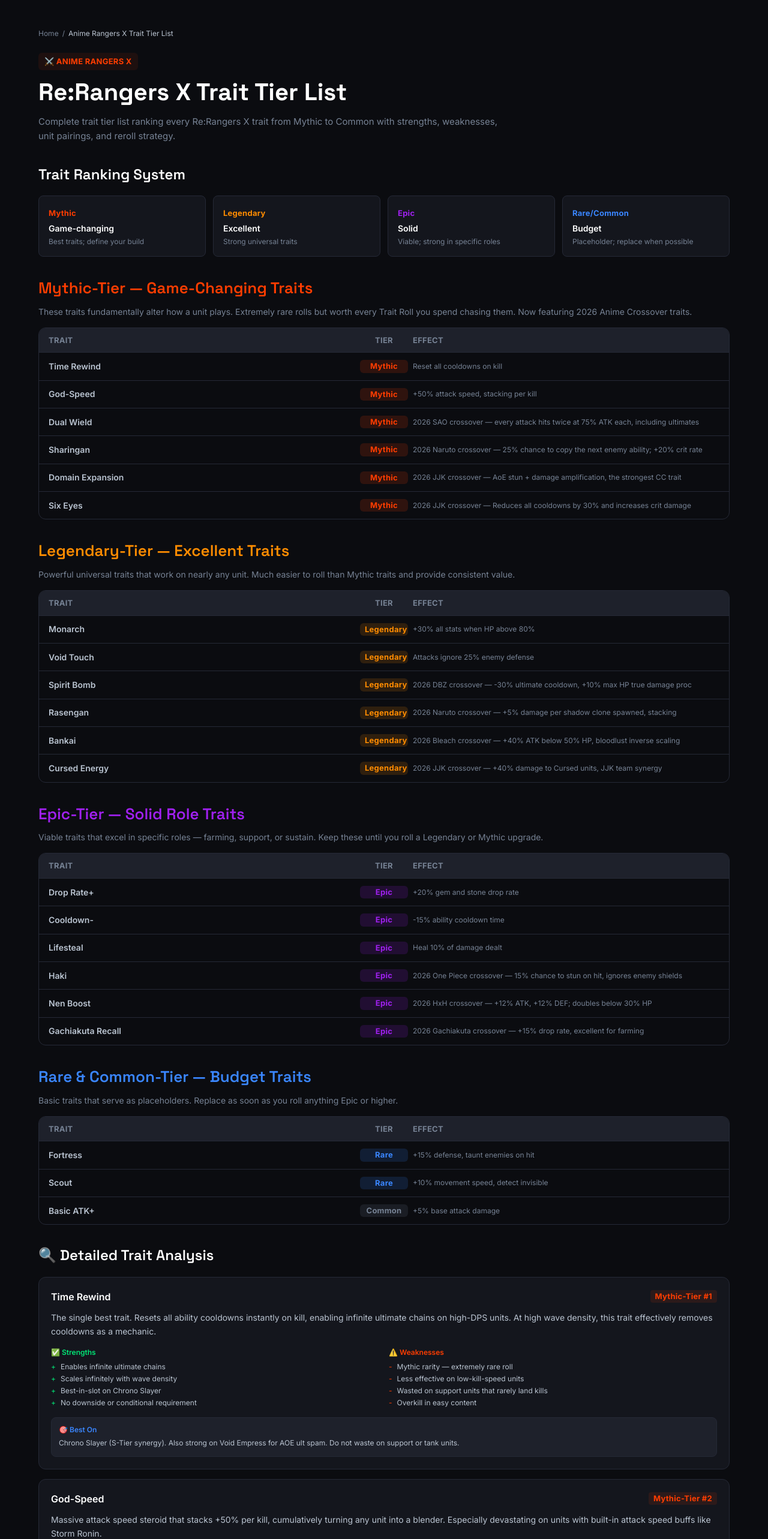
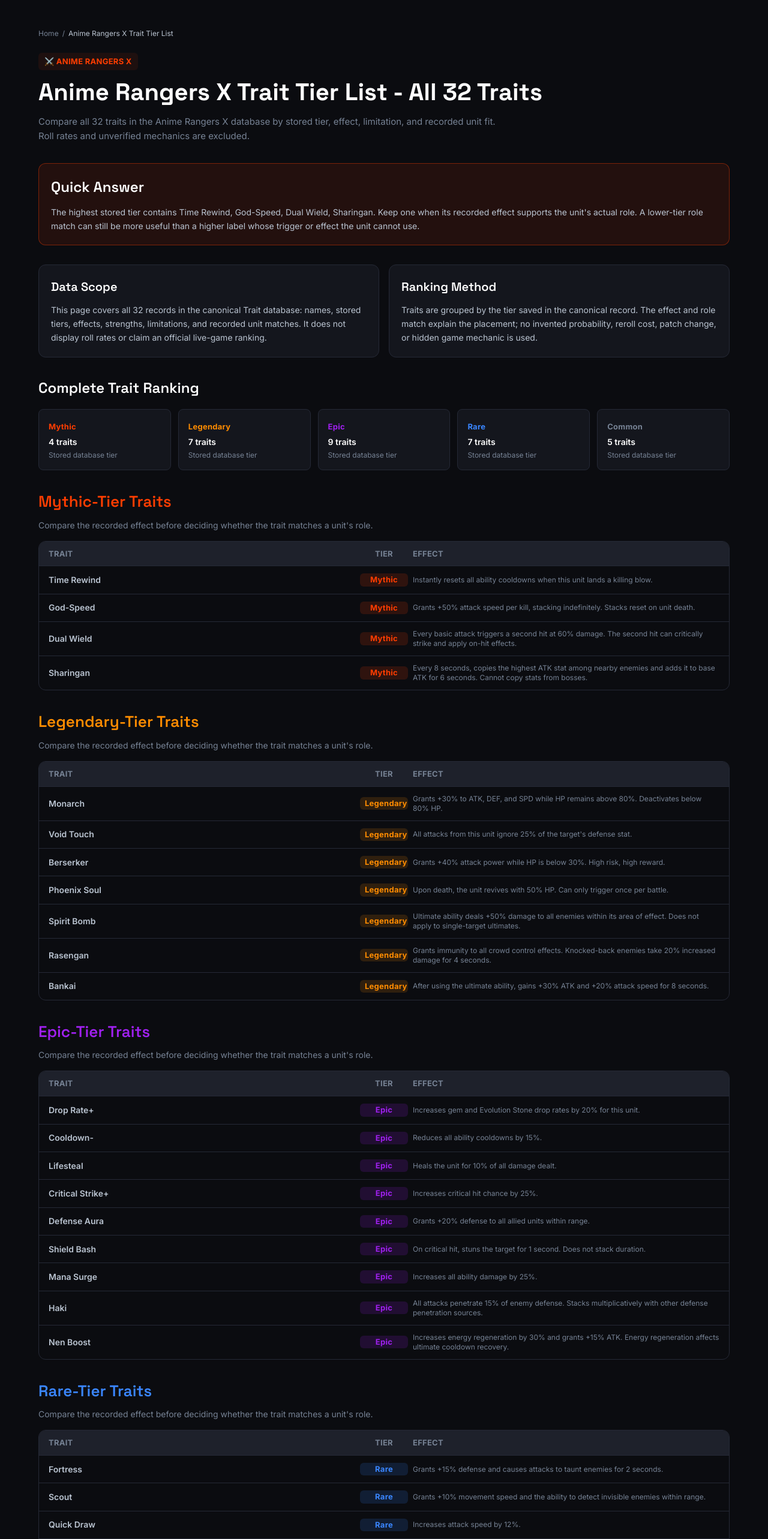
Before and after one commit to mojo5566/growandrangers-xyz, a Next.js app: page /anime-rangers-x/trait-tier-list in a window 1280 px wide. Shown: the top 2566 px of the page at 60% size. Built offline with nearby package versions, Linux system fonts and the light colour scheme.

Commit message:
content: improve Anime Rangers X trait tier list

```diff
--- a/src/app/anime-rangers-x/trait-tier-list/page.tsx
+++ b/src/app/anime-rangers-x/trait-tier-list/page.tsx
@@ -1,28 +1,25 @@
 import type { Metadata } from "next";
+import Link from "next/link";
+import ContentFAQ from "@/components/ContentFAQ";
 import ContentLayout from "@/components/ContentLayout";
-import ContentFAQ from "@/components/ContentFAQ";
 import TierTable from "@/components/TierTable";
-import Link from "next/link";
 import data from "@/data/rangers/trait-tier-list";
+import { traits } from "@/data/rangers/database/traits";
+import { units } from "@/data/rangers/database/units";
+
+const PAGE_KEYWORDS = [
+  "Anime Rangers X trait tier list",
+  "Anime Rangers X best traits",
+  "Anime Rangers X trait effects",
+  "Re:Rangers X trait tier list",
+];
 
 export const metadata: Metadata = {
-  title: `${data.title}`,
+  title: data.title,
   description: data.description,
-  keywords: [
-    "Anime Rangers X trait tier list",
-    "Re:Rangers X best traits",
-    "Time Rewind trait",
-    "God-Speed trait",
-    "trait reroll guide",
-    "Void Touch",
-    "Monarch trait",
-  ],
+  keywords: PAGE_KEYWORDS,
   alternates: { canonical: "/anime-rangers-x/trait-tier-list" },
-  openGraph: {
-    title: data.title,
-    description: data.description,
-    type: "website",
-  },
+  openGraph: { title: data.title, description: data.description, type: "website" },
 };
 
 const tierColors: Record<string, string> = {
@@ -30,10 +27,23 @@
   Legendary: "#FF8C00",
   Epic: "#A020F0",
   Rare: "#3A86FF",
-  Common: "#3A86FF",
+  Common: "#768294",
 };
 
+const tierOrder = ["Mythic", "Legendary", "Epic", "Rare", "Common"] as const;
+
+function findUnit(name: string) {
+  const normalized = name.toLowerCase();
+  return units.find(
+    (unit) =>
+      unit.name.toLowerCase() === normalized ||
+      unit.aliases.some((alias) => alias.toLowerCase() === normalized),
+  );
+}
+
 export default function TraitTierListPage() {
+  const topTraits = traits.filter((trait) => trait.tier === "Mythic");
+
   return (
     <ContentLayout
       title={data.title}
@@ -42,129 +52,108 @@
       canonicalPath="/anime-rangers-x/trait-tier-list"
       accent="rangers"
       updatedAt={data.updatedAt}
+      articleSection="Anime Rangers X Traits"
+      keywords={PAGE_KEYWORDS}
+      about={[{ name: "Anime Rangers X" }, { name: "Re:Rangers X" }, { name: "Roblox game guides" }]}
     >
-      {/* Tier Explanation */}
+      <section aria-labelledby="quick-answer-heading" className="rounded-xl border border-[#FF3D00]/40 bg-[#FF3D00]/10 p-5">
+        <h2 id="quick-answer-heading" className="font-heading text-[20px] font-semibold text-white lg:text-[24px]">Quick Answer</h2>
+        <p className="mt-3 text-sm leading-relaxed text-[#BAC4D1]">
+          The highest stored tier contains {topTraits.map((trait) => trait.name).join(", ")}. Keep one when its recorded effect supports the unit&apos;s actual role. A lower-tier role match can still be more useful than a higher label whose trigger or effect the unit cannot use.
+        </p>
+      </section>
+
+      <section aria-labelledby="scope-heading" className="grid gap-4 lg:grid-cols-2">
+        <article className="rounded-xl border border-[#252936] bg-[#14161D] p-5">
+          <h2 id="scope-heading" className="font-heading text-[20px] font-semibold text-white">Data Scope</h2>
+          <p className="mt-3 text-sm leading-relaxed text-[#BAC4D1]">
+            This page covers all {traits.length} records in the canonical Trait database: names, stored tiers, effects, strengths, limitations, and recorded unit matches. It does not display roll rates or claim an official live-game ranking.
+          </p>
+        </article>
+        <article className="rounded-xl border border-[#252936] bg-[#14161D] p-5">
+          <h2 className="font-heading text-[20px] font-semibold text-white">Ranking Method</h2>
+          <p className="mt-3 text-sm leading-relaxed text-[#BAC4D1]">
+            Traits are grouped by the tier saved in the canonical record. The effect and role match explain the placement; no invented probability, reroll cost, patch change, or hidden game mechanic is used.
+          </p>
+        </article>
+      </section>
+
       <section aria-labelledby="tiers-heading">
-        <h2 id="tiers-heading" className="font-heading text-[20px] font-semibold text-white lg:text-[24px] mb-4">
-          Trait Ranking System
-        </h2>
-        <div className="grid grid-cols-2 sm:grid-cols-4 gap-3">
-          {data.tierExplanation.map((t) => (
-            <div key={t.tier} className="rounded-lg border border-[#252936] bg-[#14161D] p-4">
-              <span className="code-text text-sm" style={{ color: t.color }}>
-                {t.tier}
-              </span>
-              <p className="mt-1 text-sm font-semibold text-white">{t.label}</p>
-              <p className="mt-1 text-xs text-[#768294]">{t.desc}</p>
-            </div>
+        <h2 id="tiers-heading" className="font-heading text-[20px] font-semibold text-white lg:text-[24px] mb-4">Complete Trait Ranking</h2>
+        <div className="grid grid-cols-2 gap-3 sm:grid-cols-3 lg:grid-cols-5">
+          {tierOrder.map((tier) => {
+            const count = traits.filter((trait) => trait.tier === tier).length;
+            return (
+              <div key={tier} className="rounded-lg border border-[#252936] bg-[#14161D] p-4">
+                <span className="code-text text-sm" style={{ color: tierColors[tier] }}>{tier}</span>
+                <p className="mt-1 text-sm font-semibold text-white">{count} traits</p>
+                <p className="mt-1 text-xs text-[#768294]">Stored database tier</p>
+              </div>
+            );
+          })}
+        </div>
+      </section>
+
+      {tierOrder.map((tier) => {
+        const tierTraits = traits.filter((trait) => trait.tier === tier);
+        return (
+          <section key={tier} aria-labelledby={`tier-${tier}`}>
+            <h2 id={`tier-${tier}`} className="font-heading text-[22px] font-semibold lg:text-[26px] mb-2" style={{ color: tierColors[tier] }}>{tier}-Tier Traits</h2>
+            <p className="mb-4 text-sm text-[#768294]">Compare the recorded effect before deciding whether the trait matches a unit&apos;s role.</p>
+            <TierTable
+              rows={tierTraits.map((trait) => ({ name: trait.name, tier: trait.tier, description: trait.effect }))}
+              colHeaders={["TRAIT", "TIER", "EFFECT"]}
+            />
+          </section>
+        );
+      })}
+
+      <section aria-labelledby="details-heading">
+        <h2 id="details-heading" className="font-heading text-[20px] font-semibold text-white lg:text-[24px] mb-3">Trait Effects and Unit Fit</h2>
+        <p className="mb-4 text-sm leading-relaxed text-[#768294]">
+          The database does not store a separate Boss, idle, story, or farming mode field. Mode claims are therefore limited to what the recorded effect explicitly supports, such as resource drops, kill triggers, defense penetration, healing, or cooldown use.
+        </p>
+        <div className="grid gap-4 sm:grid-cols-2">
+          {traits.map((trait) => (
+            <article key={trait.id} className="rounded-xl border border-[#252936] bg-[#14161D] p-5">
+              <div className="flex flex-wrap items-start justify-between gap-2">
+                <h3 className="text-base font-semibold text-white">{trait.name}</h3>
+                <span className="code-text rounded px-2 py-0.5 text-xs font-semibold" style={{ color: tierColors[trait.tier], backgroundColor: tierColors[trait.tier] + "1a" }}>{trait.tier}</span>
+              </div>
+              <p className="mt-3 text-sm leading-relaxed text-[#BAC4D1]">{trait.effect}</p>
+              <dl className="mt-4 grid gap-3 text-xs">
+                <div><dt className="font-semibold text-[#00E676]">Why keep it</dt><dd className="mt-1 leading-relaxed text-[#BAC4D1]">{trait.strengths[0]}</dd></div>
+                <div><dt className="font-semibold text-[#FF8C00]">Condition or limitation</dt><dd className="mt-1 leading-relaxed text-[#BAC4D1]">{trait.weaknesses[0]}</dd></div>
+                <div>
+                  <dt className="font-semibold text-[#3A86FF]">Recorded unit fit</dt>
+                  <dd className="mt-1 flex flex-wrap gap-x-2 gap-y-1 text-[#BAC4D1]">
+                    {trait.bestOn.length > 0 ? trait.bestOn.map((name) => {
+                      const unit = findUnit(name);
+                      return unit ? <Link key={name} href={`/anime-rangers-x/units/${unit.id}`} className="hover:text-[#FF3D00] hover:underline">{name}</Link> : <span key={name}>{name}</span>;
+                    }) : <span>Not recorded</span>}
+                  </dd>
+                </div>
+              </dl>
+              <Link href={`/anime-rangers-x/traits/${trait.id}`} className="mt-4 inline-block text-xs font-semibold text-[#FF3D00] hover:underline">Open {trait.name} detail -&gt;</Link>
+            </article>
           ))}
         </div>
       </section>
 
-      {/* Per-Tier Sections */}
-      {data.tiers.map((tierGroup) => {
-        const tierKey = tierGroup.name.split("-")[0].trim();
-        const tierColor = tierColors[tierKey] || "#3A86FF";
-        return (
-          <section key={tierGroup.name} aria-labelledby={`tier-${tierKey}`}>
-            <h2
-              id={`tier-${tierKey}`}
-              className="font-heading text-[22px] font-semibold text-white lg:text-[26px] mb-2"
-              style={{ color: tierColor }}
-            >
-              {tierGroup.name}
-            </h2>
-            <p className="text-sm text-[#768294] mb-4">{tierGroup.description}</p>
-            <TierTable rows={tierGroup.entries} colHeaders={["TRAIT", "TIER", "EFFECT"]} />
-          </section>
-        );
-      })}
-
-      {/* Detailed Cards */}
-      <section aria-labelledby="details-heading">
-        <h2 id="details-heading" className="font-heading text-[20px] font-semibold text-white lg:text-[24px] mb-4">
-          🔍 Detailed Trait Analysis
-        </h2>
-        <div className="space-y-4">
-          {data.detailCards.map((card) => (
-            <div key={card.name} className="rounded-xl border border-[#252936] bg-[#14161D] p-5">
-              <div className="flex items-center justify-between flex-wrap gap-2 mb-3">
-                <h3 className="text-base font-semibold text-white">{card.name}</h3>
-                <span
-                  className="code-text inline-block rounded px-2 py-0.5 text-xs font-semibold"
-                  style={{ color: card.color, backgroundColor: card.color + "1a" }}
-                >
-                  {card.rank}
-                </span>
-              </div>
-              <p className="text-sm text-[#BAC4D1] leading-relaxed mb-4">{card.desc}</p>
-              <div className="grid gap-4 sm:grid-cols-2">
-                <div>
-                  <h4 className="text-xs font-semibold text-[#00E676] mb-2">✅ Strengths</h4>
-                  <ul className="space-y-1">
-                    {(card.strengths || []).map((s, i) => (
-                      <li key={i} className="flex gap-2 text-xs text-[#BAC4D1]">
-                        <span className="text-[#00E676] shrink-0">+</span> {s}
-                      </li>
-                    ))}
-                  </ul>
-                </div>
-                <div>
-                  <h4 className="text-xs font-semibold text-[#FF3D00] mb-2">⚠️ Weaknesses</h4>
-                  <ul className="space-y-1">
-                    {(card.weaknesses || []).map((w, i) => (
-                      <li key={i} className="flex gap-2 text-xs text-[#BAC4D1]">
-                        <span className="text-[#FF3D00] shrink-0">-</span> {w}
-                      </li>
-                    ))}
-                  </ul>
-                </div>
-              </div>
-              {card.bestOn && (
-                <div className="mt-4 rounded-lg bg-[#1E212B] p-3 border border-[#252936]">
-                  <h4 className="text-xs font-semibold text-[#3A86FF] mb-1">🎯 Best On</h4>
-                  <p className="text-xs text-[#BAC4D1] leading-relaxed">{card.bestOn}</p>
-                </div>
-              )}
-            </div>
-          ))}
-        </div>
+      <section aria-labelledby="reroll-boundary-heading" className="rounded-xl border border-[#252936] bg-[#14161D] p-5">
+        <h2 id="reroll-boundary-heading" className="font-heading text-[20px] font-semibold text-white lg:text-[24px]">When to Stop Rerolling</h2>
+        <p className="mt-3 text-sm leading-relaxed text-[#BAC4D1]">
+          This ranking helps identify whether an effect fits the unit; it does not prescribe a cost or number of attempts. Stop when you have a useful role match or reach the budget set before rolling. For the actual process, replacement risk, stopping rules, and resource management, use the <Link href="/anime-rangers-x/trait-reroll" className="font-semibold text-[#FF3D00] hover:underline">Trait Reroll Guide</Link>.
+        </p>
       </section>
 
-      {/* Optimal Pairings */}
-      {data.pairingTable && data.pairingTable.length > 0 && (
-        <section className="rounded-xl border border-[#252936] bg-[#14161D] p-5">
-          <h2 className="font-heading text-[20px] font-semibold text-white mb-3">
-            🎯 Optimal Trait-to-Unit Pairings
-          </h2>
-          <div className="space-y-2">
-            {data.pairingTable.map((row, i) => (
-              <div key={i} className="border-l-2 border-[#FF3D00] bg-[#1E212B] p-3">
-                <span className="text-sm font-semibold text-[#BAC4D1]">{row.trait}</span>
-                <span className="text-xs text-[#768294] ml-2">→ {row.unit}</span>
-                <p className="mt-1 text-xs text-[#768294]">{row.why}</p>
-              </div>
-            ))}
-          </div>
-        </section>
-      )}
-
-      {/* Related Guides */}
-      <section aria-labelledby="related">
-        <h2 id="related" className="font-heading text-[20px] font-semibold text-white lg:text-[24px] mb-4">
-          🔗 Related Anime Rangers X Guides
-        </h2>
-        <div className="grid gap-3 sm:grid-cols-2 lg:grid-cols-3">
-          {data.relatedGuides.map((g, i) => (
-            <Link
-              key={i}
-              href={g.href}
-              className="rounded-lg border border-[#252936] bg-[#14161D] p-4 transition hover:border-[#FF3D00] group"
-            >
-              <span className="text-sm font-semibold text-[#BAC4D1] group-hover:text-[#FF3D00] transition">
-                {g.label} →
-              </span>
-              <p className="mt-1 text-xs text-[#768294]">{g.description}</p>
+      <section aria-labelledby="related-heading">
+        <h2 id="related-heading" className="font-heading text-[20px] font-semibold text-white lg:text-[24px] mb-4">Related Anime Rangers X Guides</h2>
+        <div className="grid gap-3 sm:grid-cols-2 lg:grid-cols-4">
+          {data.relatedGuides.map((guide) => (
+            <Link key={guide.href} href={guide.href} className="group rounded-lg border border-[#252936] bg-[#14161D] p-4 transition hover:border-[#FF3D00]">
+              <span className="text-sm font-semibold text-[#BAC4D1] transition group-hover:text-[#FF3D00]">{guide.label} -&gt;</span>
+              <p className="mt-1 text-xs text-[#768294]">{guide.description}</p>
             </Link>
           ))}
         </div>
--- a/src/data/rangers/trait-tier-list.ts
+++ b/src/data/rangers/trait-tier-list.ts
@@ -1,9 +1,9 @@
 import type { TierListPageData } from "../types";
 
 const data: TierListPageData = {
-  title: "Re:Rangers X Trait Tier List",
-  description: "Complete trait tier list ranking every Re:Rangers X trait from Mythic to Common with strengths, weaknesses, unit pairings, and reroll strategy.",
-  updatedAt: "July 7, 2026",
+  title: "Anime Rangers X Trait Tier List - All 32 Traits",
+  description: "Compare all 32 traits in the Anime Rangers X database by stored tier, effect, limitation, and recorded unit fit. Roll rates and unverified mechanics are excluded.",
+  updatedAt: "August 4, 2026",
   breadcrumbs: [
     { label: "Home", href: "/" },
     { label: "Anime Rangers X Trait Tier List", href: "/anime-rangers-x/trait-tier-list" },
@@ -82,17 +82,19 @@
     { trait: "Six Eyes", unit: "Gojo/Chrono Slayer", why: "Cooldown reduction for ability spam" },
   ],
   faq: [
-    { question: "What is the best trait in Anime Rangers X?", answer: "Time Rewind (Mythic #1) is the best trait — it resets all cooldowns on kill, enabling infinite ultimate chains on Chrono Slayer. God-Speed (Mythic #2) is the best farming trait with its stacking +50% attack speed per kill." },
-    { question: "How do I get better traits?", answer: "Use Trait Rolls obtained from promo codes, events, and gem purchases. There are 48 active codes providing thousands of Trait Rerolls total. Save your rolls for Mythic and Legendary units. Stack multiple rolls for better odds during trait-boosted events." },
-    { question: "Can I change a trait after applying it?", answer: "Yes, rerolling replaces the current trait permanently. There is no refund. The Re:Rangers update added a trait lock feature for 50 Gems that prevents accidental rerolls." },
-    { question: "Which trait is best for beginners?", answer: "Monarch (Legendary) is the best beginner-friendly trait — +30% all stats with a simple HP condition. It is significantly easier to roll than Mythic traits and works on any unit. Pair with Tide Guardian to maintain the 80% HP threshold." },
-    { question: "How do I get JJK crossover traits?", answer: "JJK crossover traits like Domain Expansion and Six Eyes are obtainable through the Trait Reroll system. Use codes like JJKUPD2!, FREEREROLLS!, and CATCHINGUP to stockpile Trait Rerolls. The 1st Anniversary event also provides bonus rerolls." },
+    { question: "What are the highest-tier traits in this Anime Rangers X database?", answer: "Time Rewind, God-Speed, Dual Wield, and Sharingan are the four records stored as Mythic tier. This is the site's canonical database grouping, not an official live-game ranking." },
+    { question: "How many traits are included in this tier list?", answer: "The page includes all 32 canonical trait records: 4 Mythic, 7 Legendary, 9 Epic, 7 Rare, and 5 Common." },
+    { question: "Which trait is best for a unit?", answer: "Match the recorded effect to the unit's role, ultimate, passive, and limitations. Each card lists the unit names stored in the trait record and links to canonical unit pages when available." },
+    { question: "Which traits are useful for farming?", answer: "Use effects that explicitly mention resource or item drops, such as Drop Rate+ or Luck+. The page does not infer a farming bonus when the canonical effect does not record one." },
+    { question: "Are exact trait roll rates included?", answer: "No. This tier list deliberately omits probability fields and does not claim a pity system, boosted event rate, or reroll cost." },
+    { question: "When should I stop rerolling a trait?", answer: "Stop when the effect is useful for the unit's role or when you reach the budget chosen before rolling. Use the separate Trait Reroll Guide for the actual process, replacement risk, and resource strategy." },
+    { question: "Does this list include every live-game trait?", answer: "It includes every record currently present in the site's canonical Trait database. It does not claim that the database matches every live update without an external verification source." },
   ],
   relatedGuides: [
-    { label: "Trait Reroll Guide", href: "/anime-rangers-x/trait-reroll", description: "Decide what to keep and how to budget your rerolls" },
-    { label: "Unit Tier List", href: "/anime-rangers-x/unit-tier-list", description: "See which units deserve your best traits" },
-    { label: "Evolution Guide", href: "/anime-rangers-x/evolution-guide", description: "Evolve units to unlock more trait slots" },
-    { label: "Active Codes", href: "/anime-rangers-x/codes", description: "Get free Trait Rolls from promo codes" },
+    { label: "Trait Reroll Guide", href: "/anime-rangers-x/trait-reroll", description: "Use the reroll process, stopping rules, and resource strategy" },
+    { label: "Unit Tier List", href: "/anime-rangers-x/unit-tier-list", description: "Compare all recorded units before assigning a valuable trait" },
+    { label: "Traits Database", href: "/anime-rangers-x/traits", description: "Browse canonical trait records and individual detail pages" },
+    { label: "Best Units", href: "/anime-rangers-x/best-units", description: "Choose long-term units before spending reroll resources" },
   ],
 };
 
```
